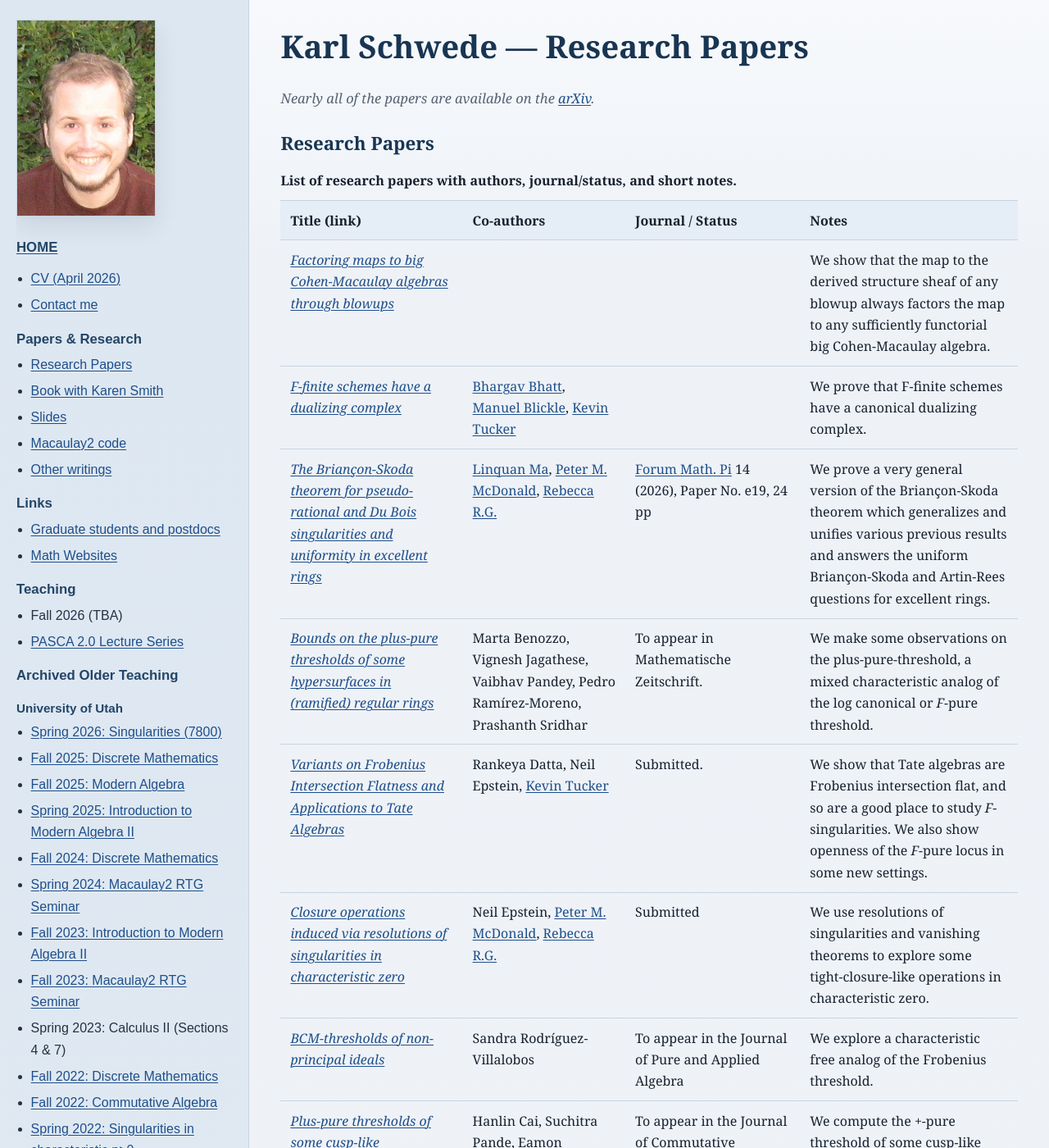
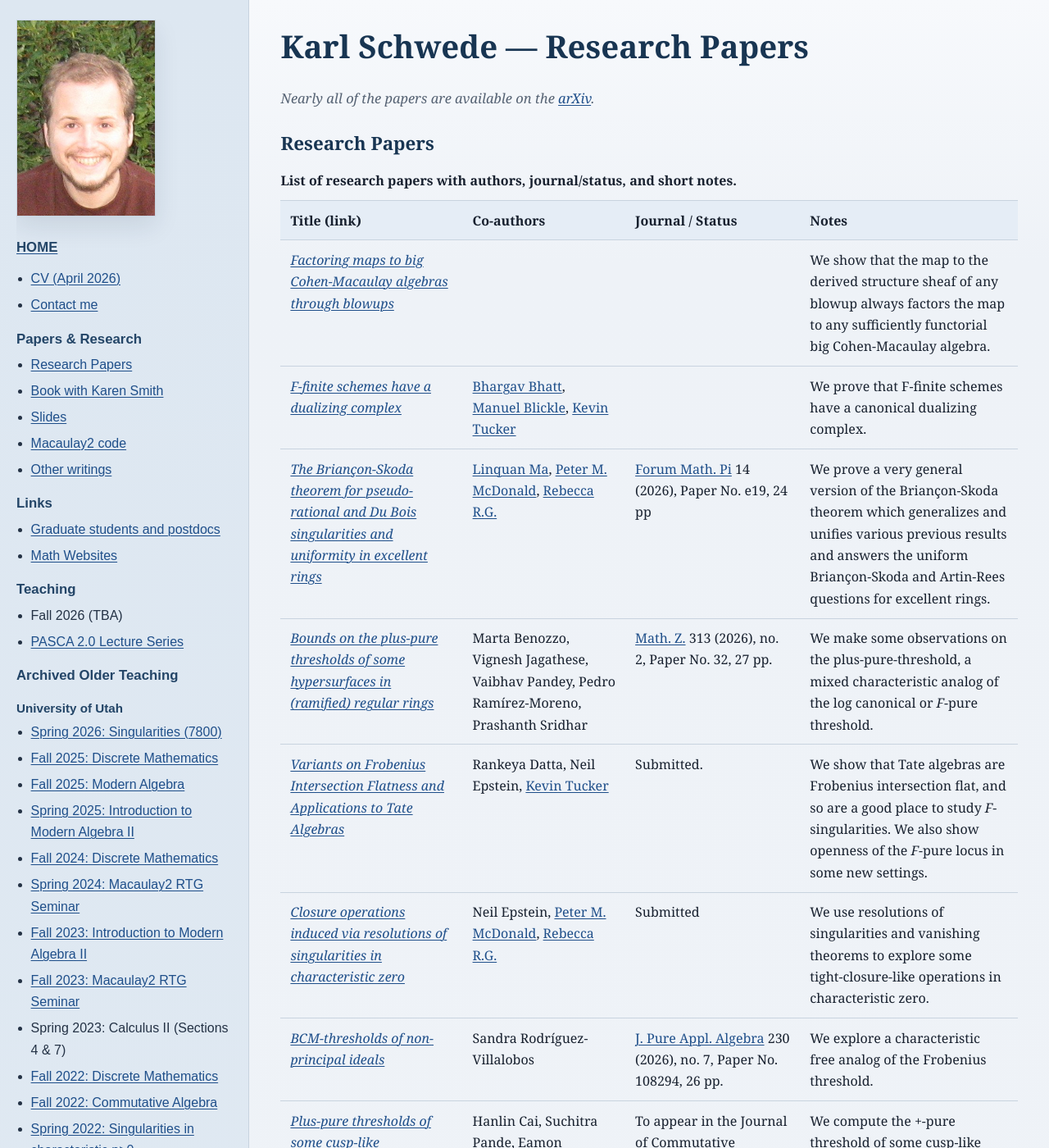
Before and after one commit to kschwede/kschwede.github.io, a Jekyll site: the page built from papers.html, in a window 1280 px wide and 1400 px high. Shown: the whole window at 82% size. Built offline with Jekyll 4.4.1, drawn with Linux system fonts in a browser that asks for light colours.

Commit message:
Update publication details in papers.html

```diff
--- a/papers.html
+++ b/papers.html
@@ -50,7 +50,7 @@ title: 'Research Papers'
               <tr>
                 <td><i><a href="https://www.arxiv.org/abs/2509.07217" target="_blank" rel="noopener noreferrer">Bounds on the plus-pure thresholds of some hypersurfaces in (ramified) regular rings</a></i></td>
                 <td>Marta Benozzo, Vignesh Jagathese, Vaibhav Pandey, Pedro Ramírez-Moreno, Prashanth Sridhar</td>
-                <td>To appear in Mathematische Zeitschrift.</td>
+                <td><a href="https://doi.org/10.1007/s00209-026-04045-0">Math. Z.</a> 313 (2026), no. 2, Paper No. 32, 27 pp.</td>
                 <td>We make some observations on the plus-pure-threshold, a mixed characteristic analog of the log canonical or <i>F</i>-pure threshold.</td>
               </tr>
 
@@ -71,7 +71,7 @@ title: 'Research Papers'
               <tr>
                 <td><i><a href="https://arxiv.org/abs/2501.16773" target="_blank" rel="noopener noreferrer">BCM-thresholds of non-principal ideals</a></i></td>
                 <td>Sandra Rodríguez-Villalobos</td>
-                <td>To appear in the Journal of Pure and Applied Algebra</td>
+                <td><a href="https://doi.org/10.1016/j.jpaa.2026.108294">J. Pure Appl. Algebra</a> 230 (2026), no. 7, Paper No. 108294, 26 pp.</td>
                 <td>We explore a characteristic free analog of the Frobenius threshold.</td>
               </tr>
 
```
